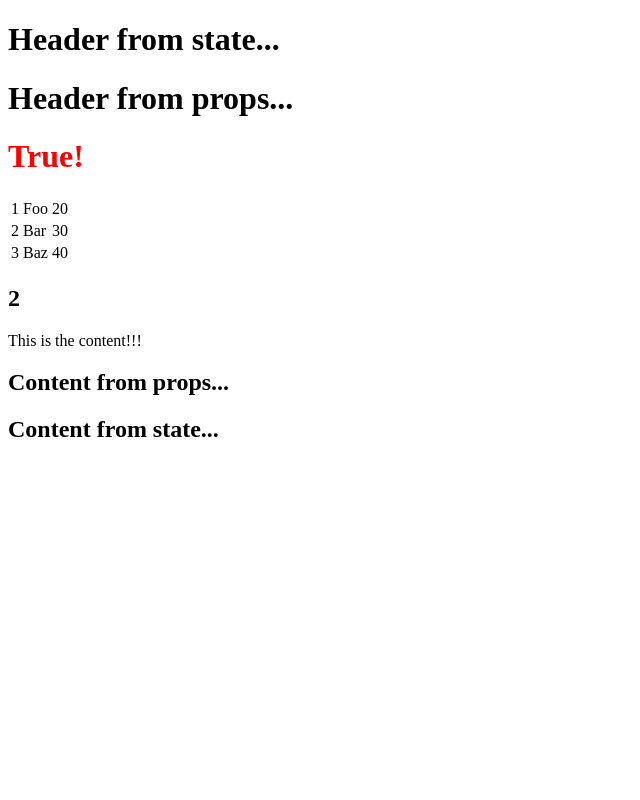
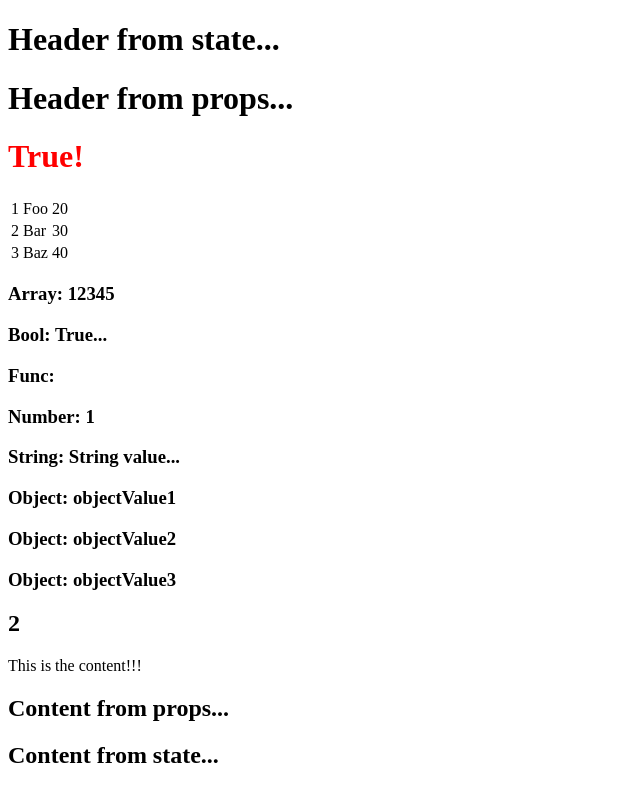
Before and after one commit to thej123/reactor, a React (Create React App) app in the folder my-app-ui/: page / in a window 1280 px wide. Shown: the whole page, without its empty margins (0-640 px from the left). Built offline with nearby package versions, Linux system fonts and the light colour scheme.

Commit message:
Using prop-types with validation

```diff
--- a/my-app-ui/src/App.jsx
+++ b/my-app-ui/src/App.jsx
@@ -1,4 +1,5 @@
 import React from 'react';
+import PropTypes from 'prop-types';
 
 class App extends React.Component {
     constructor(props) {
@@ -37,6 +38,14 @@
                         {this.state.data.map((person, i) => <TableRow key = {i} data = {person}/>)}
                     </tbody>
                 </table>
+                <h3>Array: {this.props.propArray}</h3>
+                <h3>Bool: {this.props.propBool ? "True..." : "False..."}</h3>
+                <h3>Func: {this.props.propFunc}</h3>
+                <h3>Number: {this.props.propNumber}</h3>
+                <h3>String: {this.props.propString}</h3>
+                <h3>Object: {this.props.propObject.objectName1}</h3>
+                <h3>Object: {this.props.propObject.objectName2}</h3>
+                <h3>Object: {this.props.propObject.objectName3}</h3>
                 <h2>{1+1}</h2>
                 {/*Multi line comment...*/}
                 <Content contentProp = {this.state.contentProp}/>
@@ -46,10 +55,34 @@
     }
 }
 
-// App.defaultProps = {
-//     headerProp: "Header from props...",
-//     contentProp: "Content from props..."
-// }
+// App.propTypes is used for props validation. If some of the props aren't using the correct type that we assigned,
+// we will get a console warning.
+
+App.propTypes = {
+    propArray: PropTypes.array.isRequired,
+    propBool: PropTypes.bool.isRequired,
+    propFunc: PropTypes.func,
+    propNumber: PropTypes.number,
+    propString: PropTypes.object
+}
+
+// After the validation patterns, we will set App.defaultProps.
+
+App.defaultProps = {
+    // headerProp: "Header from props...",
+    // contentProp: "Content from props...",
+    propArray: [1,2,3,4,5],
+    propBool: true,
+    propFunc: function(e){return e},
+    propNumber: 1,
+    propString: "String value...",
+
+    propObject: {
+        objectName1: "objectValue1",
+        objectName2: "objectValue2",
+        objectName3: "objectValue3",
+    }
+}
 
 class Header extends React.Component {
     render() {
```
